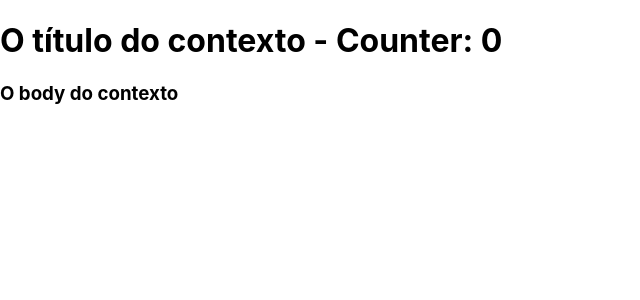
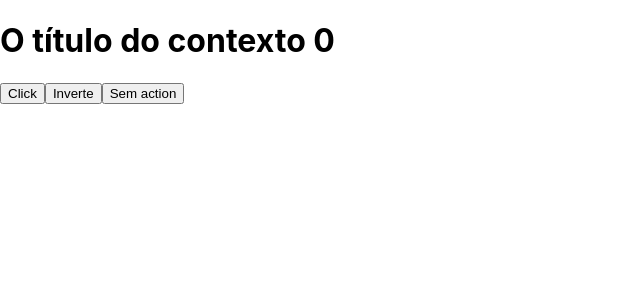
Before and after one commit to pauloscardoso/react-hooks, a React (Create React App) app: page / in a window 1280 px wide. Shown: the top 300 px of the page, without its empty margins (0-640 px from the left). Built offline with nearby package versions, Linux system fonts and the light colour scheme.

Commit message:
add: useReducer

```diff
--- /dev/null
+++ b/src/ExempleUseReducer.jsx
@@ -0,0 +1,57 @@
+import React from 'react';
+import './App.css';
+import { initialState } from './components/ExempleUseContext/Context/data';
+
+/* const initialState = {
+  title: 'O título do contexto',
+  body: 'O corpo do contexto',
+  counter: 0,
+}; */
+
+//sempre retorna um estado novo.
+// eslint-disable-next-line no-unused-vars
+const reducer = (state, action) => {
+  switch (action.type) {
+    case 'muda': {
+      console.log('Chamou muda com ', action.payload);
+      return { ...state, title: action.payload };
+    }
+    case 'inverter': {
+      console.log('Chamou inverter');
+      const { title } = state;
+      return { ...state, title: title.split('').reverse().join('') };
+    }
+  }
+  console.log('nenhuma action encontrada');
+  return { ...state };
+};
+
+export default function ExempleUseReducer() {
+  //função que manipula o estado
+  // eslint-disable-next-line no-unused-vars
+  const [state, dispatch] = React.useReducer(reducer, initialState);
+  // eslint-disable-next-line no-unused-vars
+  const { counter, title, body } = state;
+
+  return (
+    <div>
+      <h1>
+        {title} {counter}
+      </h1>
+      <button
+        onClick={() =>
+          dispatch({
+            type: 'muda',
+            payload: new Date().toLocaleString('pt-BR'),
+          })
+        }
+      >
+        Click
+      </button>
+      <button onClick={() => dispatch({ type: 'inverter' })}>Inverte</button>
+      <button onClick={() => dispatch({ type: 'qualquercoisa' })}>
+        Sem action
+      </button>
+    </div>
+  );
+}
--- a/src/index.jsx
+++ b/src/index.jsx
@@ -1,11 +1,11 @@
 import React from 'react';
 import ReactDOM from 'react-dom/client';
-import ExempleUseContext from './ExempleUseContext';
+import ExempleUseReducer from './ExempleUseReducer';
 import './index.css';
 
 const root = ReactDOM.createRoot(document.getElementById('root'));
 root.render(
   <React.StrictMode>
-    <ExempleUseContext />
+    <ExempleUseReducer />
   </React.StrictMode>,
 );
```
Also changed, not shown: src/ExempleUseContext copy.jsx (renamed from src/ExempleUseContext.jsx).
